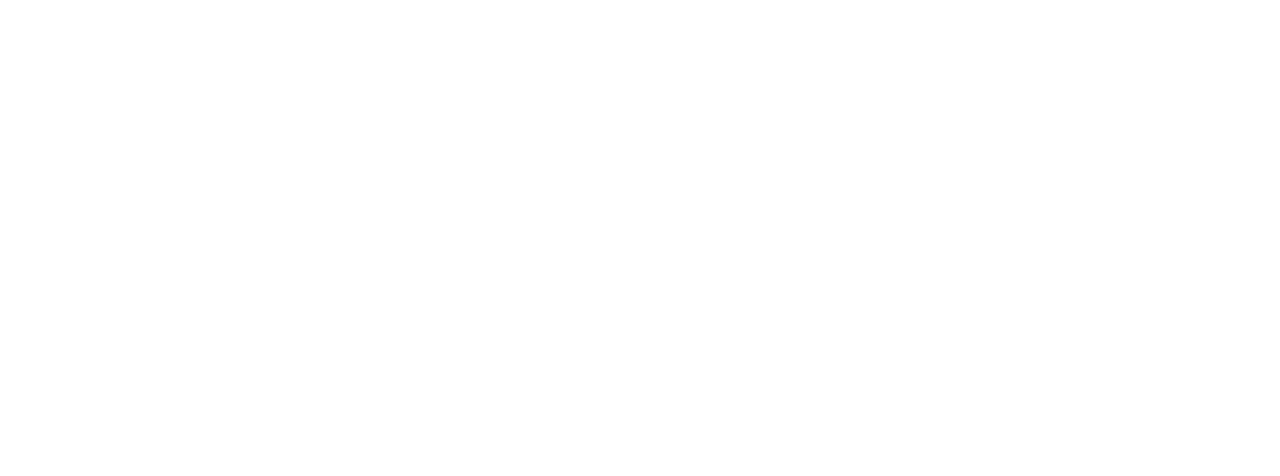
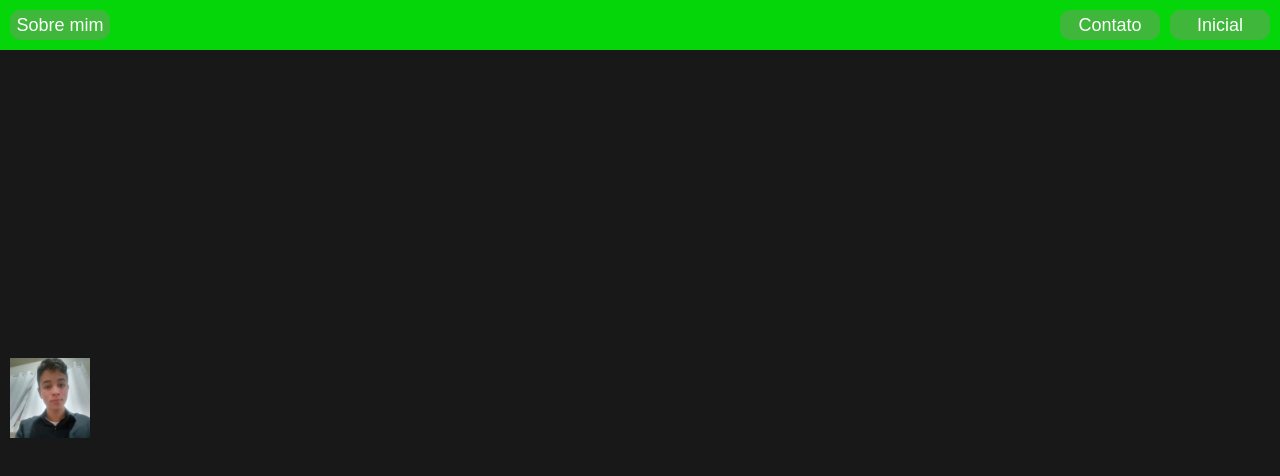
Before and after one commit to GustavoLima67/Gerador-de-senha, a plain HTML site: page pageMy.html in a window 1280 px wide. Drawn offline with Linux system fonts and the light colour scheme.

Commit message:
Added the menu bar, About Me and Contact Us pages

```diff
--- a/CSS/pageMy.css
+++ b/CSS/pageMy.css
@@ -0,0 +1,94 @@
+* {
+    font-family: sans-serif;
+    box-sizing: border-box;
+    width: 100%;
+    margin: 0 auto;
+    padding: 0;
+}
+body{
+    background-color: #181818;
+    width: 100%;
+    height: 100vh;
+    display:  flex;
+    justify-content: center;
+    align-items: center;
+    flex-direction: column;
+}
+.menu-bar{
+    position: absolute;
+    top: 0;
+    width: 100%;
+    left: 0;
+    background-color: rgba(0, 255, 8, 0.824);
+    height: 50px;
+}
+.button-pageMy{
+    background-color: #3eb73b;
+    color: #fff;
+    font-size: 18px;
+    position: absolute;
+    top: 10px;
+    border: 0;
+    border-radius: 10px;
+    width: 100px;
+    height: 30px;
+    left: 10px;
+    cursor: pointer;
+    transition: transform 0.5s;
+}
+.button-pageMy:hover{
+    transform: scale(1.05);
+}
+.button-pageContact{
+    background-color: #3eb73b;
+    color: #fff;
+    font-size: 18px;
+    position: absolute;
+    top: 10px;
+    border: 0;
+    border-radius: 10px;
+    width: 100px;
+    height: 30px;
+    right: 120px;
+    cursor: pointer;
+    transition: transform 0.5s;
+}
+.button-pageContact:hover{
+    transform: scale(1.05);
+}
+.button-home{
+    background-color: #3eb73b;
+    color: #fff;
+    font-size: 18px;
+    position: absolute;
+    top: 10px;
+    border: 0;
+    border-radius: 10px;
+    width: 100px;
+    height: 30px;
+    right: 10px;
+    cursor: pointer;
+    transition: transform 0.5s;
+}
+.button-home:hover{
+    transform: scale(1.05);
+}
+.linkCon {
+    font-size: 18px;
+    text-decoration: none;
+    color: #fff;
+}
+.linkIni {
+    font-size: 18px;
+    text-decoration: none;
+    color: #fff;
+}
+
+.section-perfil {
+   margin: 0 auto;
+}
+
+.perfil img {
+    width: 80px;
+    margin-left: 10px;
+}
--- a/pageMy.html
+++ b/pageMy.html
@@ -1,12 +1,35 @@
 <!DOCTYPE html>
-<html lang="en">
+<html lang="pt-BR">
 <head>
     <meta charset="UTF-8">
     <meta http-equiv="X-UA-Compatible" content="IE=edge">
     <meta name="viewport" content="width=device-width, initial-scale=1.0">
     <title>Sobre mim</title>
+
+    <link rel="stylesheet" href="./CSS/pageMy.css">
+    <script src="script.js"></script>
+
 </head>
 <body>
-    <header class="menu-bar"></header>
+    <header class="menu-bar">
+        <div>
+            <div class="buttons-menu">
+                <button class="button-pageMy">Sobre mim</button>
+                <button class="button-pageContact"> <a href="pageContact.html" class="linkCon">Contato</a></button>
+                <button class="button-home"><a href="index.html" class="linkIni">Inicial</a></button>
+            </div>
+        </div>
+    </header>
+
+    <main>
+        <section class="section-perfil">
+            <div class="perfil-container">
+                <div class="perfil">
+                    <img src="./assets/img/Perfil.png" alt="">
+                </div>
+            </div>
+        </section>
+    </main>
+
 </body>
 </html>
```
Also changed, not shown: index.html (+19 -11 lines), assets/img/Perfil.png (added).
